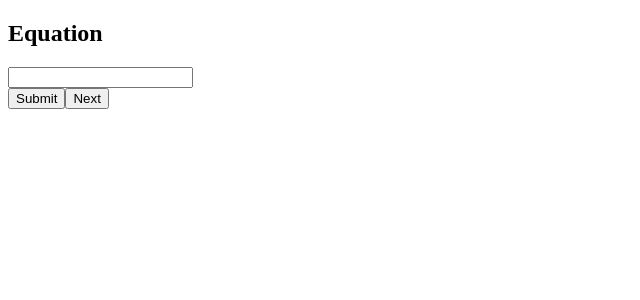
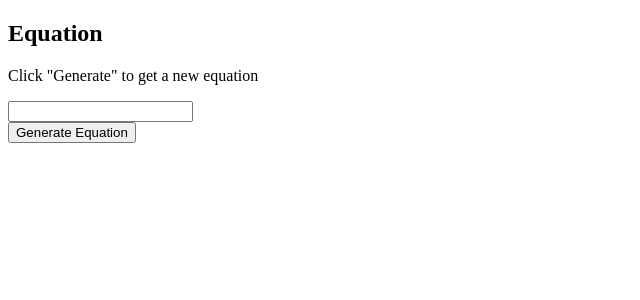
Before and after one commit to Rithwik09/Equation-Quizz, a Next.js app: page /equation in a window 1280 px wide. Shown: the top 300 px of the page, without its empty margins (0-640 px from the left). Built offline with nearby package versions, Linux system fonts and the light colour scheme; no server answers.

Commit message:
add temporary component for running services

```diff
--- a/src/pages/equation/index.js
+++ b/src/pages/equation/index.js
@@ -1,73 +1,138 @@
-import React, { useEffect, useState, useRef } from 'react';
-import axios from 'axios';
+import React, { useState } from 'react';
 import 'tailwindcss/tailwind.css';
 
 const Users = () => {
-  const isMounted = useRef(false);
-  const [data, setData] = useState('');
+  const [equation, setEquation] = useState('');
   const [answer, setAnswer] = useState('');
   const [answerError, setAnswerError] = useState('');
   const [answerResponse, setAnswerResponse] = useState('');
-  const baseUrl = process.env.NEXT_PUBLIC_BASE_URL;
+  const [correctAnswer, setCorrectAnswer] = useState(null);
+  const [showCorrectAnswer, setShowCorrectAnswer] = useState(false);
+  const [equationGenerated, setEquationGenerated] = useState(false);
 
-  useEffect(() => {
-    if (!isMounted.current) {
-      fetchSums();
-      isMounted.current = true;
-    }
-  }, []);
+  const getRandomInt = (min, max) => Math.floor(Math.random() * (max - min + 1)) + min;
 
-  const fetchSums = async () => {
-    try {
-      const response = await axios.get(`${baseUrl}getequation`);
-      setData(response.data.equation);
-    } catch (error) {
-      console.error("Error fetching data:", error);
-    }
+  const getRandomOperator = () => {
+    const operators = ["+", "-", "*", "/", "^"];
+    return operators[Math.floor(Math.random() * operators.length)];
   };
 
-  const handleInputChange = (e) => {
-    setAnswer(e.target.value);
-    if (e.target.value.trim() !== '') {
-      setAnswerError('');
+  const generateRandomEquation = (termsCount) => {
+    let equation = getRandomInt(1, 10).toString();
+    for (let i = 1; i < termsCount; i++) {
+      const operator = getRandomOperator();
+      const operand = getRandomInt(1, 10);
+      equation += ` ${operator} ${operand}`;
     }
+    return equation;
   };
 
-  const handleClick = async (e) => {
-    e.preventDefault();
+  const infixToPostfix = (infix) => {
+    const precedence = { "^": 4, "*": 3, "/": 3, "+": 2, "-": 2, "(": 1 };
+    const operators = [];
+    const postfix = [];
+    const tokens = infix.match(/\d+|\+|\-|\*|\/|\^|\(|\)/g);
+
+    for (let token of tokens) {
+      if (/\d/.test(token)) {
+        postfix.push(token);
+      } else if (token === "(") {
+        operators.push(token);
+      } else if (token === ")") {
+        while (operators.length && operators[operators.length - 1] !== "(") {
+          postfix.push(operators.pop());
+        }
+        operators.pop();
+      } else {
+        while (
+          operators.length &&
+          precedence[operators[operators.length - 1]] >= precedence[token]
+        ) {
+          postfix.push(operators.pop());
+        }
+        operators.push(token);
+      }
+    }
+    while (operators.length) {
+      postfix.push(operators.pop());
+    }
+    return postfix;
+  };
+
+  const evaluatePostfix = (postfix) => {
+    const stack = [];
+    for (let token of postfix) {
+      if (/\d/.test(token)) {
+        stack.push(parseFloat(token));
+      } else {
+        const b = stack.pop();
+        const a = stack.pop();
+        let result;
+        switch (token) {
+          case "+":
+            result = a + b;
+            break;
+          case "-":
+            result = a - b;
+            break;
+          case "*":
+            result = a * b;
+            break;
+          case "/":
+            result = a / b;
+            break;
+          case "^":
+            result = Math.pow(a, b);
+            break;
+          default:
+            throw new Error("Unsupported operator");
+        }
+        stack.push(result);
+      }
+    }
+    return stack.pop();
+  };
+
+  const generateAndEvaluateRandomEquation = (termsCount) => {
+    const equation = generateRandomEquation(termsCount);
+    const postfix = infixToPostfix(equation);
+    const answer = evaluatePostfix(postfix);
+    return { equation, answer };
+  };
+
+  const handleGenerateEquation = () => {
+    const { equation, answer } = generateAndEvaluateRandomEquation(4);
+    setEquation(equation);
+    setCorrectAnswer(answer);
+    setAnswer('');
+    setAnswerError('');
+    setAnswerResponse('');
+    setShowCorrectAnswer(false);
+    setEquationGenerated(true);
+  };
+
+  const handleSubmit = () => {
     if (!answer.trim()) {
       setAnswerError('Enter Answer');
       return;
     }
-    try {
-      const response = await axios.post(`${baseUrl}checkequation`, {
-        equation: data,
-        answer: answer
-      });
-      if (response.data.result === 'Correct') {
+    if (parseFloat(answer) === correctAnswer) {
       setAnswerResponse('Correct');
       setAnswerError('');
-        fetchSums();
-        setAnswer('');
-        setTimeout(() => {
+    } else {
       setAnswerResponse('');
-        }, 1500);
-      } else if (response.data.result === 'Incorrect') {
       setAnswerError('Incorrect');
-        setAnswerResponse('');
-      }
-    } catch (error) {
-      console.error("Error fetching data:", error);
     }
   };
 
-  const handleNext = () => {
-    setAnswerError('');
+  const handleNextEquation = () => {
+    handleGenerateEquation();
     setAnswerResponse('');
-    setAnswer('');
-    fetchSums();
   };
 
+  const handleCheckAnswer = () => {
+    setShowCorrectAnswer(true);
+  };
 
   return (
     <div className="flex items-center justify-center min-h-screen">
@@ -75,30 +140,49 @@ const Users = () => {
         <div className="border-b mb-1">
           <h2 className="text-lg font-bold">Equation</h2>
         </div>
-        <p>{data}</p>
+        <p>{equation || 'Click "Generate" to get a new equation'}</p>
+        {showCorrectAnswer && <p className="text-blue-500">Correct Answer: {correctAnswer}</p>}
         <div className="grid gap-2 justify-items-start">
           <input
             className="rounded border-solid border-2 border-indigo-600"
             type="text"
             value={answer}
-            onChange={handleInputChange}
+            onChange={(e) => setAnswer(e.target.value)}
           />
           {answerError && <p className="text-red-500">{answerError}</p>}
           {answerResponse && <p className="text-green-500">{answerResponse}</p>}
           <div className="flex gap-3 justify-items-start">
+            {!equationGenerated && (
+              <button
+                className="text-white bg-green-700 hover:bg-green-800 rounded-lg text-sm px-2 py-1.5"
+                onClick={handleGenerateEquation}
+              >
+                Generate Equation
+              </button>
+            )}
+            {equationGenerated && (
+              <>
                 <button
                   type="button"
-              className="text-white bg-blue-700 hover:bg-blue-800 rounded-lg text-sm px-2 py-1.5 dark:bg-blue-600 dark:hover:bg-blue-700"
-              onClick={handleClick}
+                  className="text-white bg-blue-700 hover:bg-blue-800 rounded-lg text-sm px-2 py-1.5"
+                  onClick={handleSubmit}
                 >
                   Submit
                 </button>
                 <button
-            className="text-white bg-green-700 hover:bg-green-800 rounded-lg text-sm px-2 py-1.5 dark:bg-green-600 dark:hover:bg-green-700"
-            onClick={handleNext}
-            value={setAnswer}
+                  className="text-white bg-yellow-700 hover:bg-yellow-800 rounded-lg text-sm px-2 py-1.5"
+                  onClick={handleCheckAnswer}
                 >
-              Next</button>
+                  Check Answer
+                </button>
+                <button
+                  className="text-white bg-gray-700 hover:bg-gray-800 rounded-lg text-sm px-2 py-1.5"
+                  onClick={handleNextEquation}
+                >
+                  Next
+                </button>
+              </>
+            )}
           </div>
         </div>
       </div>
```
Also changed, not shown: src/components/EquationGenerator.js (added, +130 -0 lines). Lines whose indentation alone changed are shown as unchanged.
